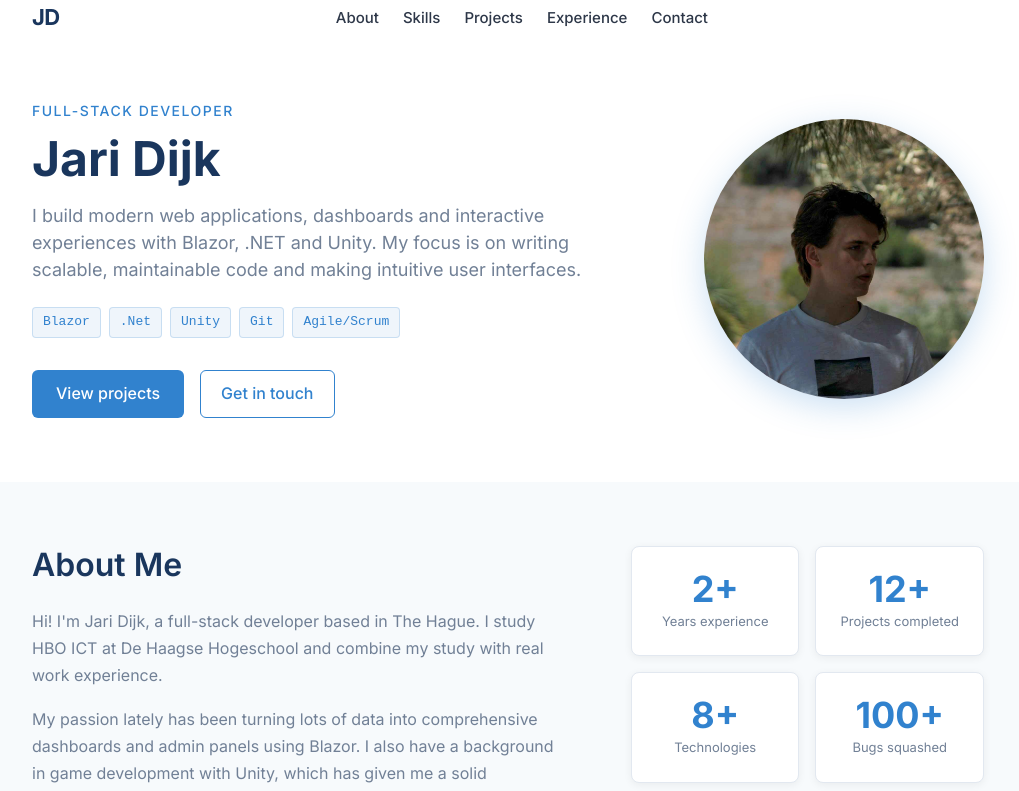
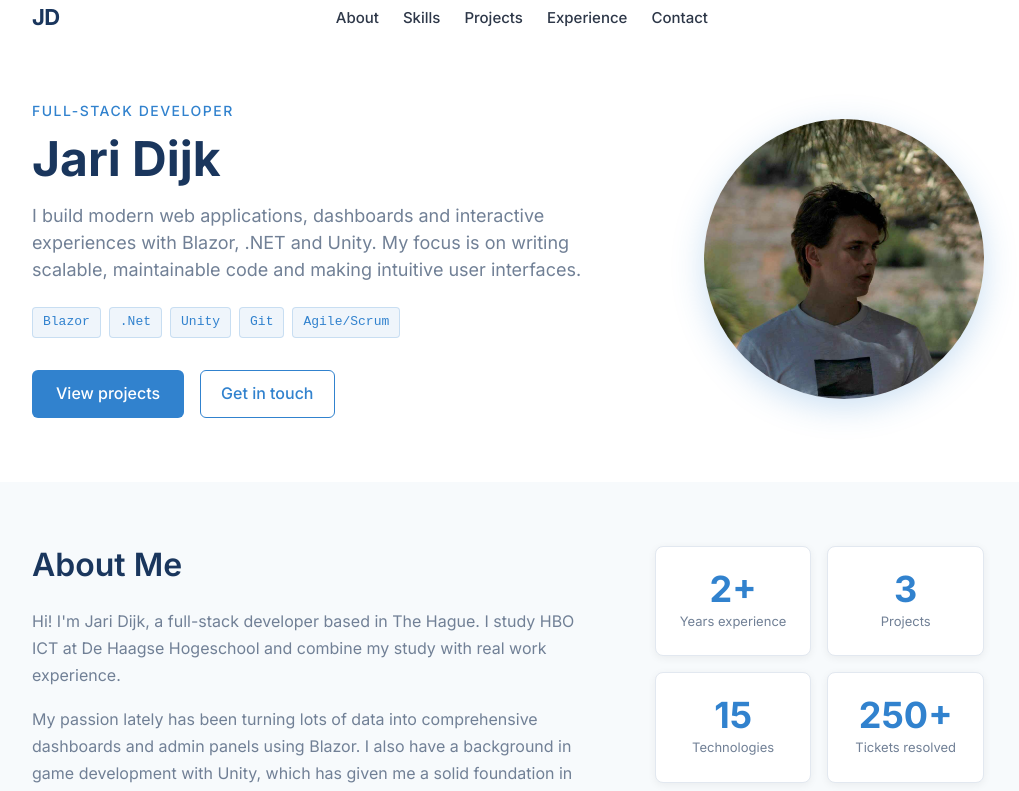
Before and after one commit to JariPD/Portfolio, a Next.js app: page / in a window 1280 px wide. Shown: the top 791 px of the page, without its empty margins (132-1151 px from the left). Built offline with nearby package versions, Linux system fonts and the light colour scheme.

Commit message:
feat: add project and technology counts to stats section

```diff
--- a/app/page.tsx
+++ b/app/page.tsx
@@ -1,16 +1,21 @@
 import Image from "next/image";
 import profile from "@/public/Profile.jpg";
 import profileHover from "@/public/ProfileHover.jpg";
-import { getFeaturedProjects } from "@/lib/projects";
+import { getAllProjects, getFeaturedProjects } from "@/lib/projects";
 import ProjectCard from "@/components/ProjectCard";
 import Button from "@/components/Button";
 import SkillsSection from "@/components/SkillsSection";
 import ContactForm from "@/components/ContactForm";
 import RevealInit from "@/components/RevealInit";
 import ContactLinks from "@/components/ContactLinks";
+import skills from "@/data/skills.json";
 
 export default async function Home() {
   const featured = await getFeaturedProjects();
+
+  // Stats derive from the data sources so they can never drift out of sync.
+  const projectCount = (await getAllProjects()).length;
+  const techCount = new Set(Object.values(skills).flat()).size;
 
   return (
     <main>
@@ -64,10 +69,11 @@ export default async function Home() {
             </div>
             <div className="about-stats reveal">
               {[
-                { num: "2+",   label: "Years experience" },
-                { num: "12+",  label: "Projects completed" },
-                { num: "8+",   label: "Technologies" },
-                { num: "100+", label: "Bugs squashed" },
+                { num: "2+",              label: "Years experience" },
+                { num: `${projectCount}`, label: "Projects" },
+                { num: `${techCount}`,    label: "Technologies" },
+                // 213 Jira + ~40 Zendesk, rounded down so it stays defensible.
+                { num: "250+",            label: "Tickets resolved" },
               ].map(({ num, label }) => (
                 <div key={label} className="stat-box">
                   <div className="stat-number">{num}</div>
```
